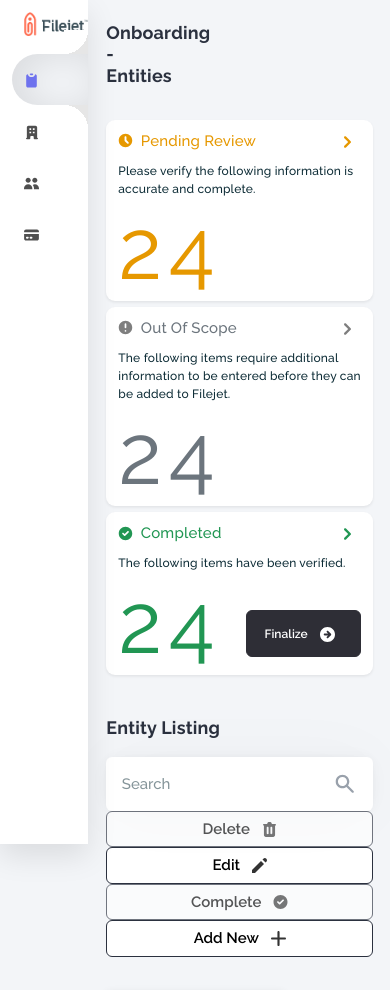
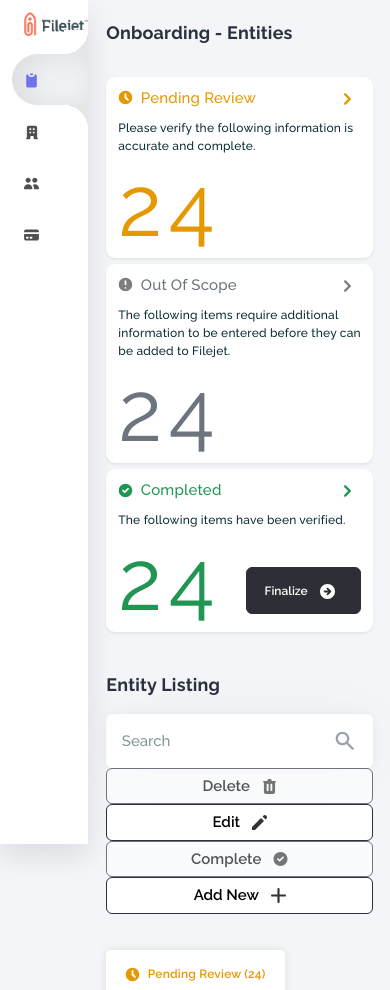
Before and after one commit to developervivek1/client-onboarding, a website: page index.html in a window 390 px wide. Shown: the top 990 px of the page. Drawn offline with nearby package versions, Linux system fonts and the light colour scheme.

Commit message:
fix: onboarding title responsive

```diff
--- a/index.html
+++ b/index.html
@@ -89,7 +89,7 @@
                     <div class="header py-1">
 
                         <div class="row align-items-center">
-                            <div class="col-3 col-xl-3 col-lg-3 py-3">
+                            <div class="col-12 col-xl-12 col-lg-12 py-3">
                                 <h3 class="m-0 font-weight-700">
 
                                     Onboarding - Entities
```
